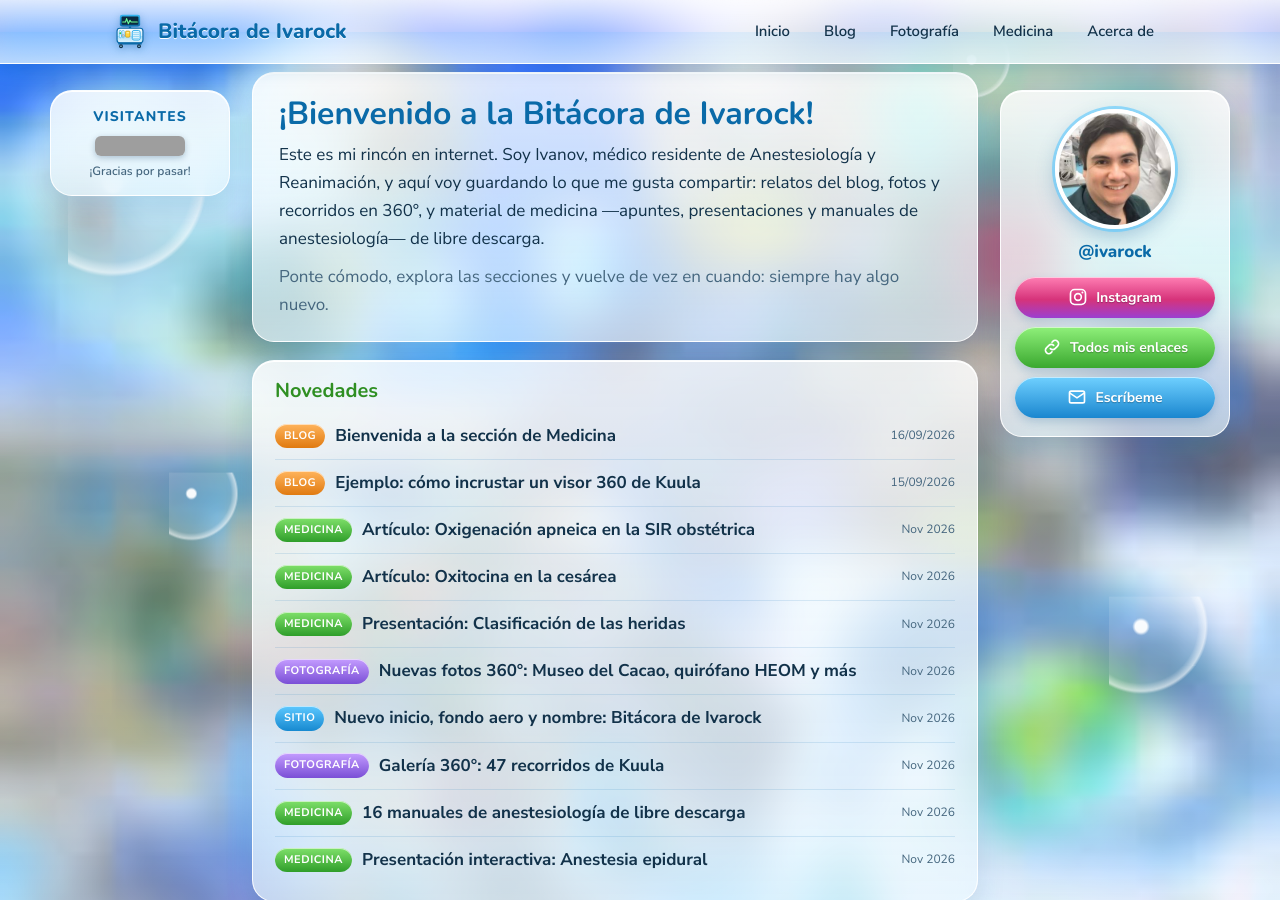
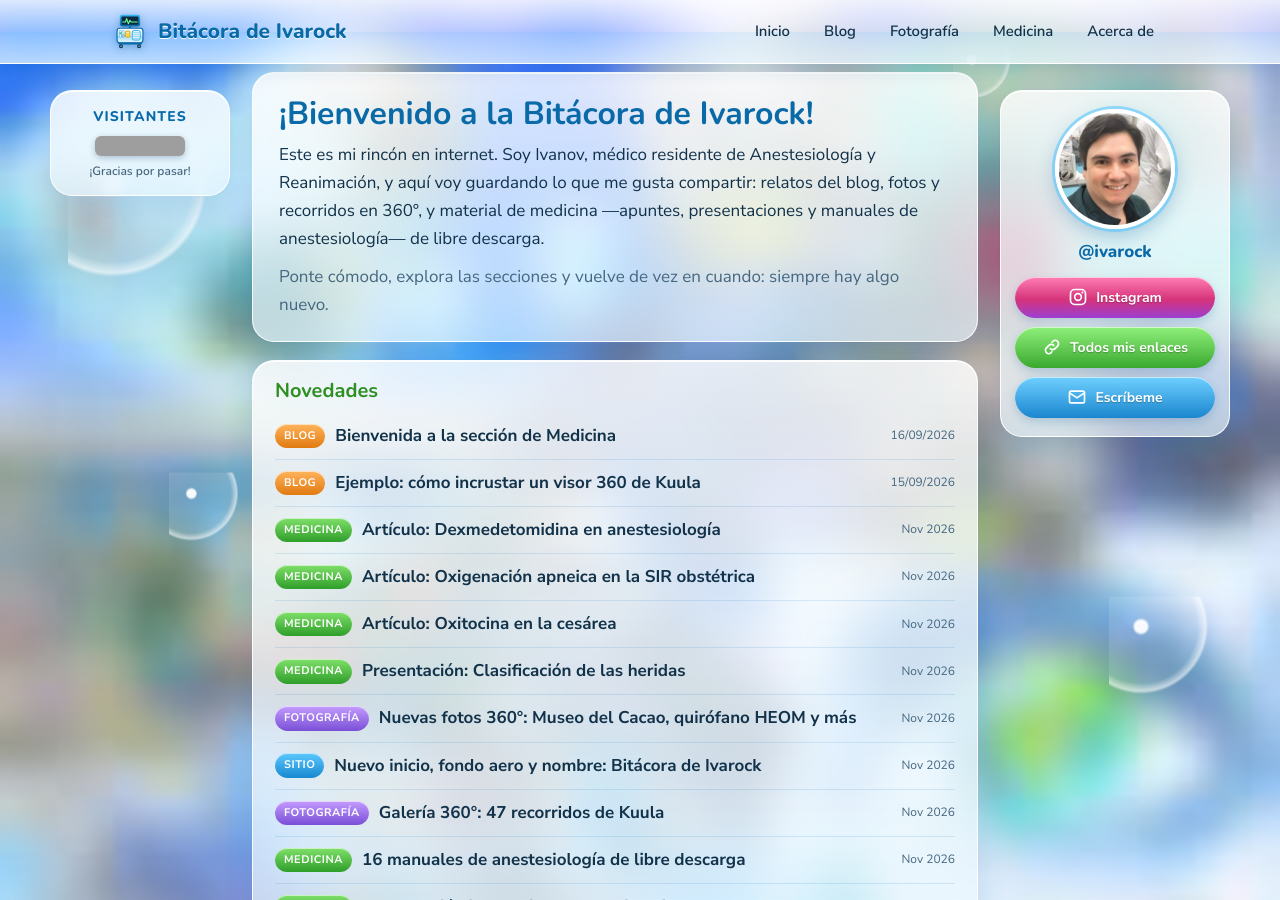
Before and after one commit to Ivarock/Ivarock.github.io, a Jekyll site: the page built from index.html, in a window 1280 px wide and 900 px high. Built offline with Jekyll 4.4.1, drawn with Linux system fonts in a browser that asks for light colours; the list of posts is cut into pages by our own code; grey boxes are pictures that could not be loaded.

Commit message:
Novedades: artículo de dexmedetomidina

```diff
--- a/_data/novedades.yml
+++ b/_data/novedades.yml
@@ -1,5 +1,9 @@
 # Novedades que aparecen en el inicio (las más nuevas arriba).
 # tipo: Medicina, Fotografía, Sitio...
+- titulo: "Artículo: Dexmedetomidina en anestesiología"
+  url: "/articulos/dexmedetomidina-resistencia-evidencia/"
+  tipo: "Medicina"
+  fecha: "Nov 2026"
 - titulo: "Artículo: Oxigenación apneica en la SIR obstétrica"
   url: "/articulos/oxigenacion-apneica-obstetricia/"
   tipo: "Medicina"
```
